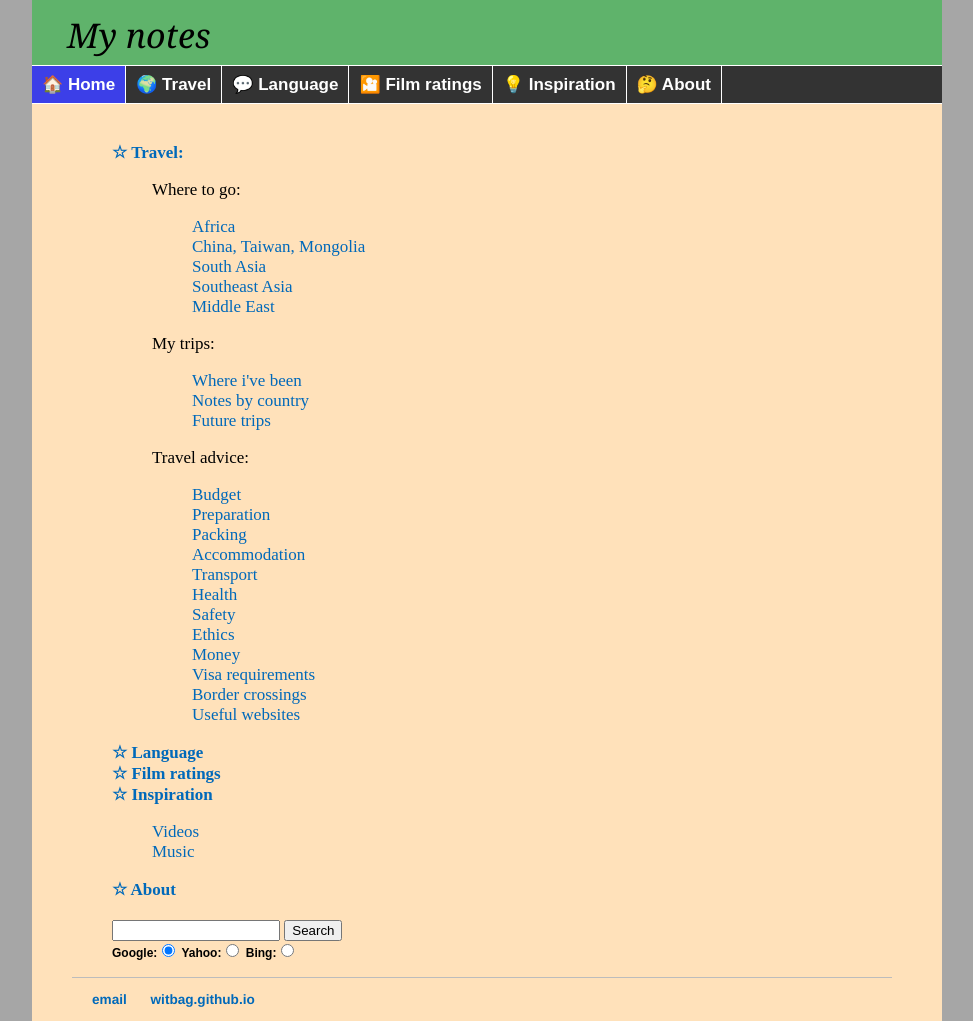
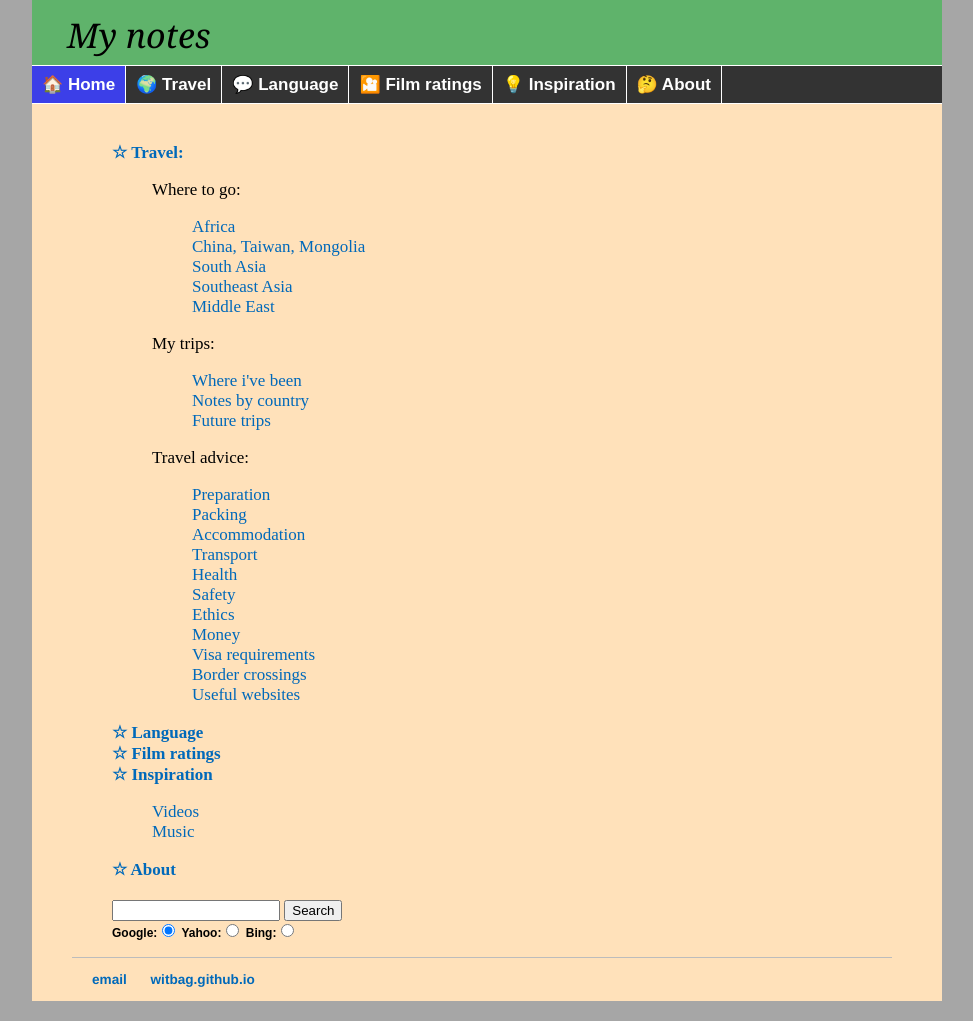
Before and after one commit to witbag/witbag.github.io, a Jekyll site: the page built from index.html, in a window 1280 px wide. Shown: the whole page, without its empty margins (153-1126 px from the left). Built offline with Jekyll 4.4.1, drawn with Linux system fonts in a browser that asks for light colours.

Commit message:
Update index.html

```diff
--- a/index.html
+++ b/index.html
@@ -24,7 +24,6 @@ My trips:<br>
 </dir>
 Travel advice:<br>
 <dir>
-<a href="/travel/budget.html">Budget</a><br>
 <a href="/travel/preparation.html">Preparation</a><br>
 <a href="/travel/packing.html">Packing</a><br>
 <a href="/travel/accommodation.html">Accommodation</a><br>
```
